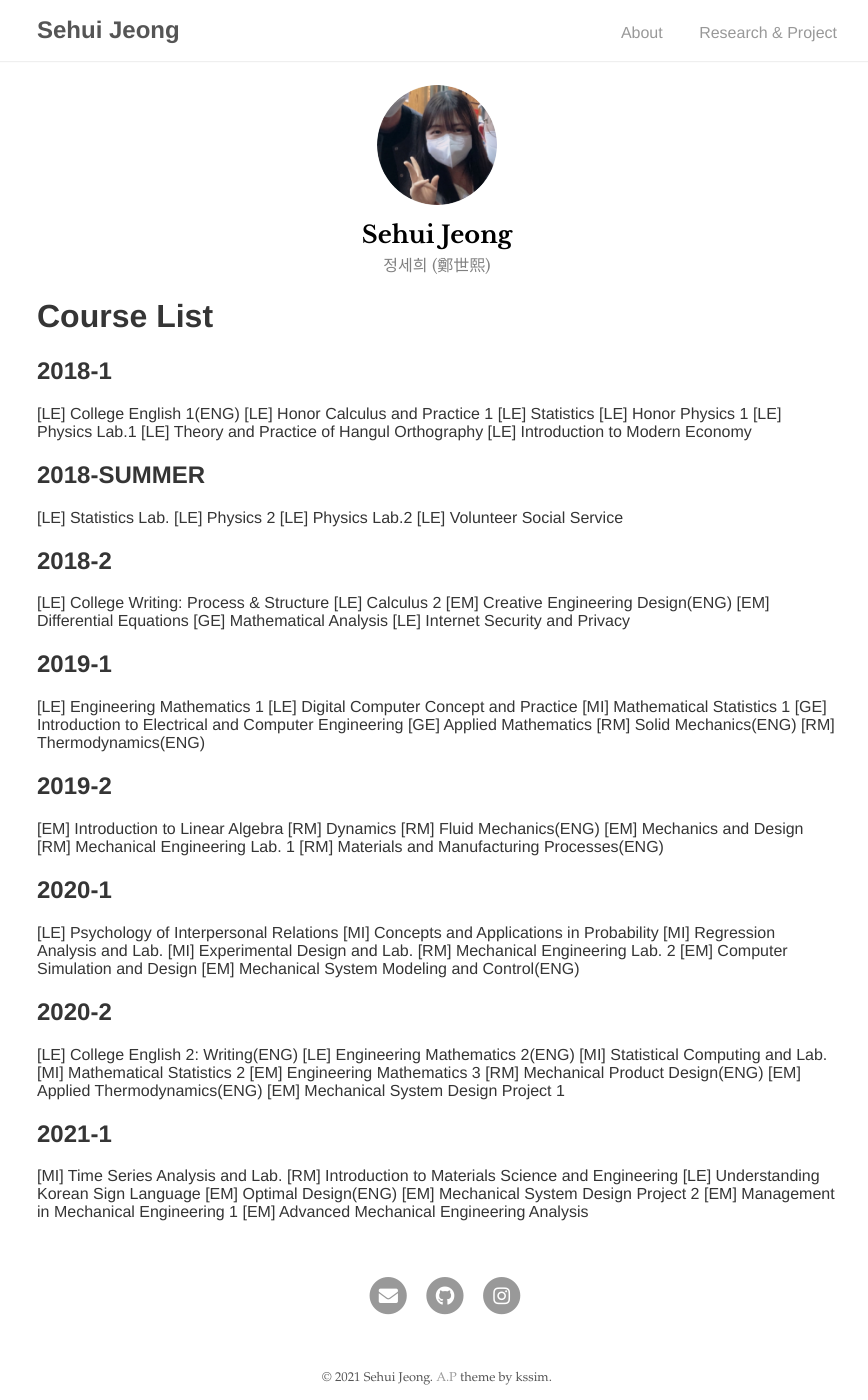
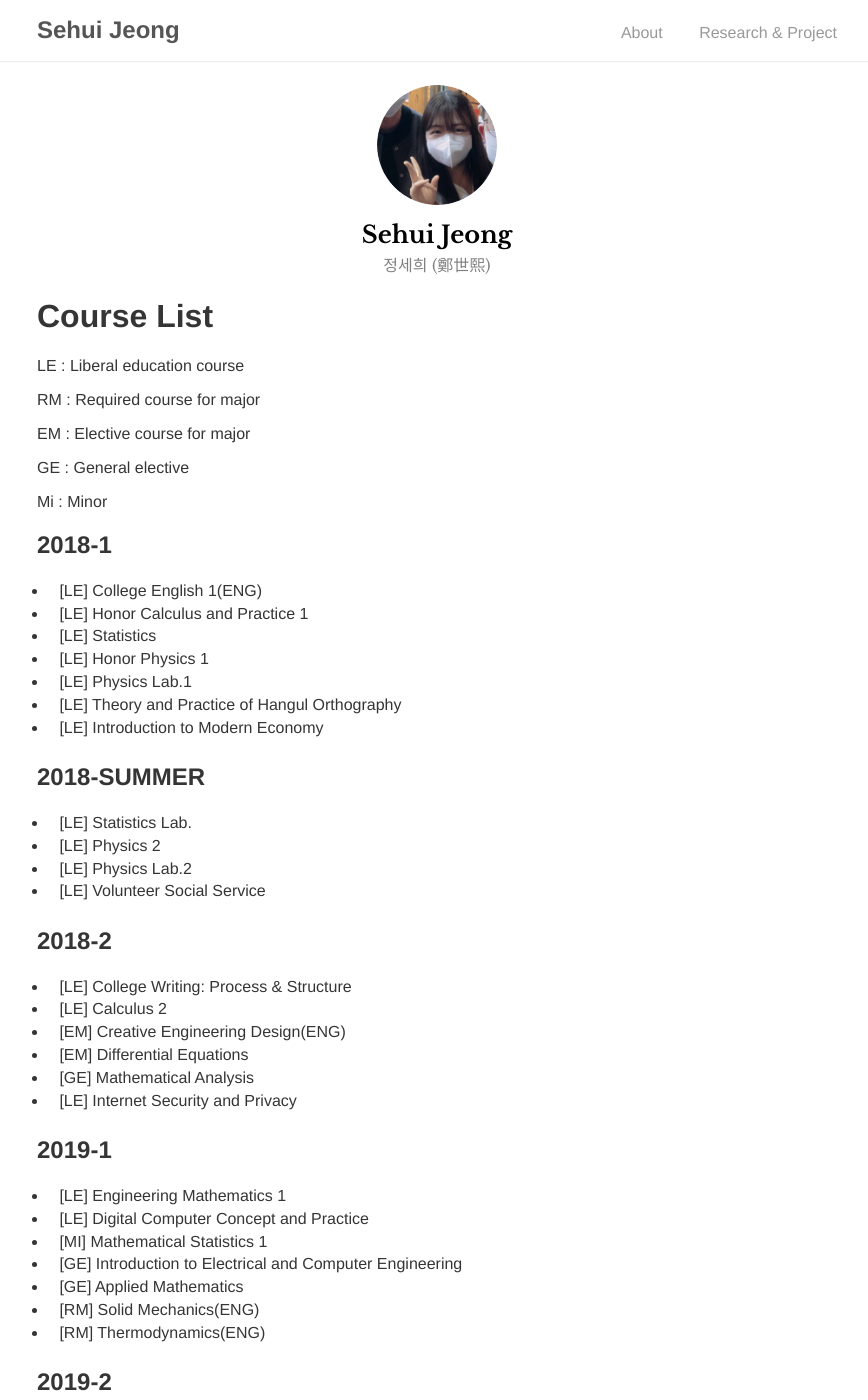
Before and after one commit to tpgml2612/CV, a Jekyll site: the page built from courselist/index.md, in a window 1280 px wide and 1400 px high. Shown: the whole window, without its empty margins (203-1071 px from the left). Built offline with Jekyll 4.4.1, drawn with Linux system fonts in a browser that asks for light colours; some of the changed text lies outside the part shown.

Commit message:
Update index.md

```diff
--- a/courselist/index.md
+++ b/courselist/index.md
@@ -5,71 +5,81 @@
 ---
 
 # Course List
+LE : Liberal education course
+
+RM : Required course for major
+
+EM : Elective course for major
+
+GE : General elective
+
+Mi : Minor
+
 ## 2018-1
-[LE] College English 1(ENG)
-[LE] Honor Calculus and Practice 1
-[LE] Statistics
-[LE] Honor Physics 1
-[LE] Physics Lab.1
-[LE] Theory and Practice of Hangul Orthography
-[LE] Introduction to Modern Economy
+* [LE] College English 1(ENG)
+* [LE] Honor Calculus and Practice 1
+* [LE] Statistics
+* [LE] Honor Physics 1
+* [LE] Physics Lab.1
+* [LE] Theory and Practice of Hangul Orthography
+* [LE] Introduction to Modern Economy
 
 ## 2018-SUMMER
-[LE] Statistics Lab.
-[LE] Physics 2
-[LE] Physics Lab.2
-[LE] Volunteer Social Service
+* [LE] Statistics Lab.
+* [LE] Physics 2
+* [LE] Physics Lab.2
+* [LE] Volunteer Social Service
 
 ## 2018-2
-[LE] College Writing: Process & Structure
-[LE] Calculus 2
-[EM] Creative Engineering Design(ENG)
-[EM] Differential Equations
-[GE] Mathematical Analysis
-[LE] Internet Security and Privacy
+* [LE] College Writing: Process & Structure
+* [LE] Calculus 2
+* [EM] Creative Engineering Design(ENG)
+* [EM] Differential Equations
+* [GE] Mathematical Analysis
+* [LE] Internet Security and Privacy
 
 ## 2019-1
-[LE] Engineering Mathematics 1
-[LE] Digital Computer Concept and Practice
-[MI] Mathematical Statistics 1
-[GE] Introduction to Electrical and Computer Engineering
-[GE] Applied Mathematics
-[RM] Solid Mechanics(ENG)
-[RM] Thermodynamics(ENG)
+* [LE] Engineering Mathematics 1
+* [LE] Digital Computer Concept and Practice
+* [MI] Mathematical Statistics 1
+* [GE] Introduction to Electrical and Computer Engineering
+* [GE] Applied Mathematics
+* [RM] Solid Mechanics(ENG)
+* [RM] Thermodynamics(ENG)
 
 
 ## 2019-2
-[EM] Introduction to Linear Algebra
-[RM] Dynamics
-[RM] Fluid Mechanics(ENG)
-[EM] Mechanics and Design
-[RM] Mechanical Engineering Lab. 1
-[RM] Materials and Manufacturing Processes(ENG)
+* [EM] Introduction to Linear Algebra
+* [RM] Dynamics
+* [RM] Fluid Mechanics(ENG)
+* [EM] Mechanics and Design
+* [RM] Mechanical Engineering Lab. 1
+* [RM] Materials and Manufacturing Processes(ENG)
 
 ## 2020-1
-[LE] Psychology of Interpersonal Relations
-[MI] Concepts and Applications in Probability
-[MI] Regression Analysis and Lab.
-[MI] Experimental Design and Lab.
-[RM] Mechanical Engineering Lab. 2
-[EM] Computer Simulation and Design
-[EM] Mechanical System Modeling and Control(ENG)
+* [LE] Psychology of Interpersonal Relations
+* [MI] Concepts and Applications in Probability
+* [MI] Regression Analysis and Lab.
+* [MI] Experimental Design and Lab.
+* [RM] Mechanical Engineering Lab. 2
+* [EM] Computer Simulation and Design
+* [EM] Mechanical System Modeling and Control(ENG)
 
 ## 2020-2
-[LE] College English 2: Writing(ENG)
-[LE] Engineering Mathematics 2(ENG)
-[MI] Statistical Computing and Lab.
-[MI] Mathematical Statistics 2
-[EM] Engineering Mathematics 3
-[RM] Mechanical Product Design(ENG)
-[EM] Applied Thermodynamics(ENG)
-[EM] Mechanical System Design Project 1
+* [LE] College English 2: Writing(ENG)
+* [LE] Engineering Mathematics 2(ENG)
+* [MI] Statistical Computing and Lab.
+* [MI] Mathematical Statistics 2
+* [EM] Engineering Mathematics 3
+* [RM] Mechanical Product Design(ENG)
+* [EM] Applied Thermodynamics(ENG)
+* [EM] Mechanical System Design Project 1
 
 ## 2021-1
-[MI] Time Series Analysis and Lab.
-[RM] Introduction to Materials Science and Engineering
-[LE] Understanding Korean Sign Language
-[EM] Optimal Design(ENG)
-[EM] Mechanical System Design Project 2
-[EM] Management in Mechanical Engineering 1
-[EM] Advanced Mechanical Engineering Analysis
+* [MI] Time Series Analysis and Lab.
+* [RM] Introduction to Materials Science and Engineering
+* [LE] Understanding Korean Sign Language
+* [EM] Optimal Design(ENG)
+* [EM] Mechanical System Design Project 2
+* [EM] Management in Mechanical Engineering 1
+* [EM] Advanced Mechanical Engineering Analysis
```
